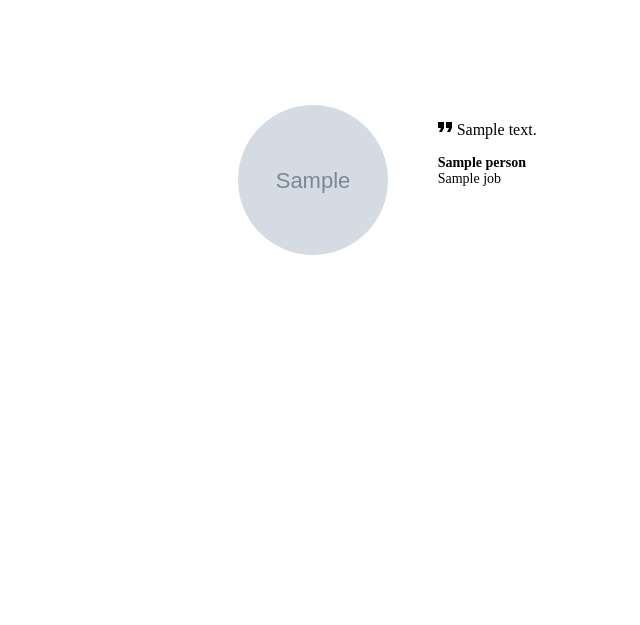
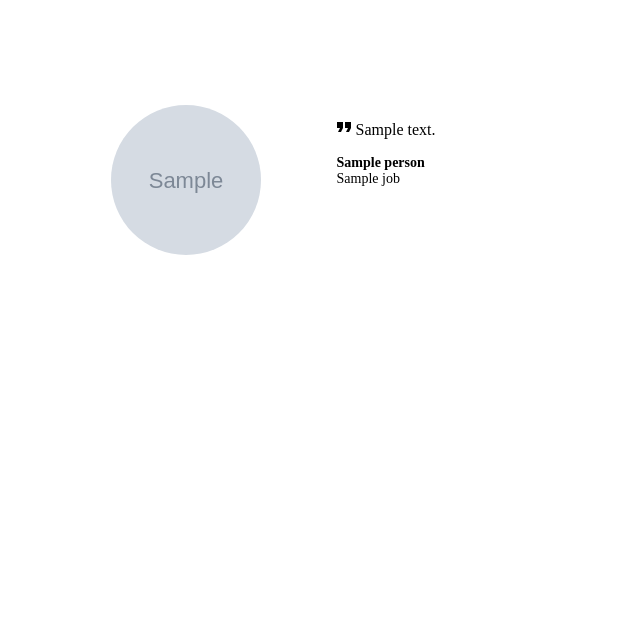
Before and after one commit to ecuatox/scienceshaped, a Django app: template projects/templates/testimonials.html in a window 1280 px wide. Shown: the top 625 px of the page, without its empty margins (203-843 px from the left). Run offline with Django 3.2, Linux system fonts and the light colour scheme; the template is opened without the code that fills it: most values are stand-ins (such as "Sample title", 1, 10 or a date in 2020); grey boxes marked "Sample" are stand-in pictures.

Commit message:
Fix testimonial card size

```diff
--- a/projects/static/css/testimonials.css
+++ b/projects/static/css/testimonials.css
@@ -7,7 +7,7 @@
   position: relative;
 }
 #slider {
-  width: 60%;
+  width: 80%;
   margin: auto;
 }
 #testimonials h1 {
@@ -18,7 +18,8 @@
   position: relative;
   margin: 20px 100px;
   padding: 20px 30px;
-  height: 300px !important;
+  height: 400px !important;
+  overflow-y: scroll;
   outline: 0;
 }
 .testimonialText {
```
